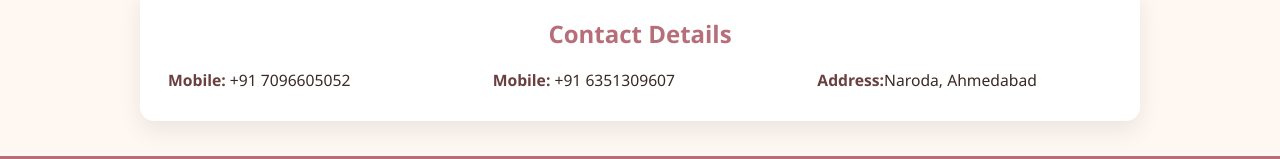
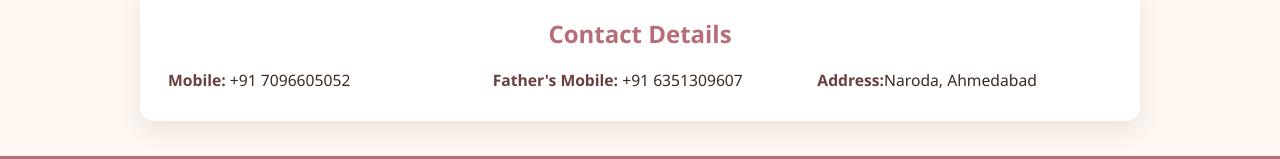
Before and after one commit to dhaval360/marriage-biodata, a plain HTML site: page index.html in a window 1280 px wide. Shown: the part 1311-1470 px from the top of the page. Drawn offline with Linux system fonts and the light colour scheme.

Commit message:
Update index.html

```diff
--- a/index.html
+++ b/index.html
@@ -174,7 +174,7 @@
       <h2 data-en="Contact Details" data-gu="સંપર્ક વિગતો">Contact Details</h2>
       <div class="info-grid">
         <div class="info-item"><span class="label" data-en="Mobile:" data-gu="મોબાઇલ:">Mobile:</span> +91 7096605052</div>
-        <div class="info-item"><span class="label" data-en="Father's Mobile:" data-gu="પિતાનો મોબાઈલ:">Mobile:</span> +91 6351309607</div>
+        <div class="info-item"><span class="label" data-en="Father's Mobile:" data-gu="પિતાનો મોબાઈલ:">Father's Mobile:</span> +91 6351309607</div>
         <div class="info-item"><span class="label" data-en="Address:" data-gu="સરનામું:">Address:</span><span data-en="Naroda, Ahmedabad" data-gu="નરોડા, અમદાવાદ">Naroda, Ahmedabad</span></div>
       </div>
     </div>
```
